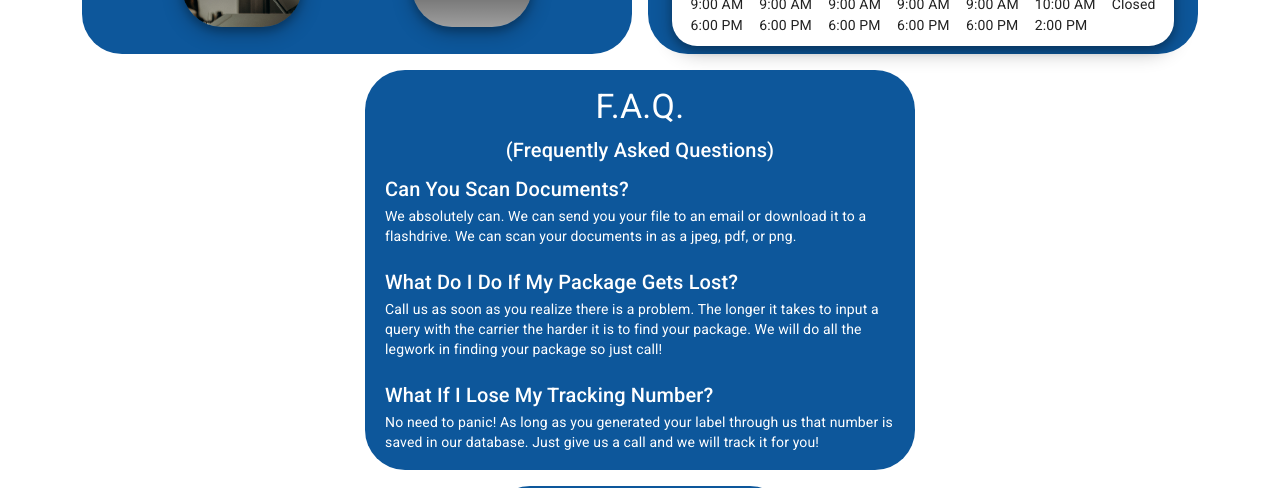
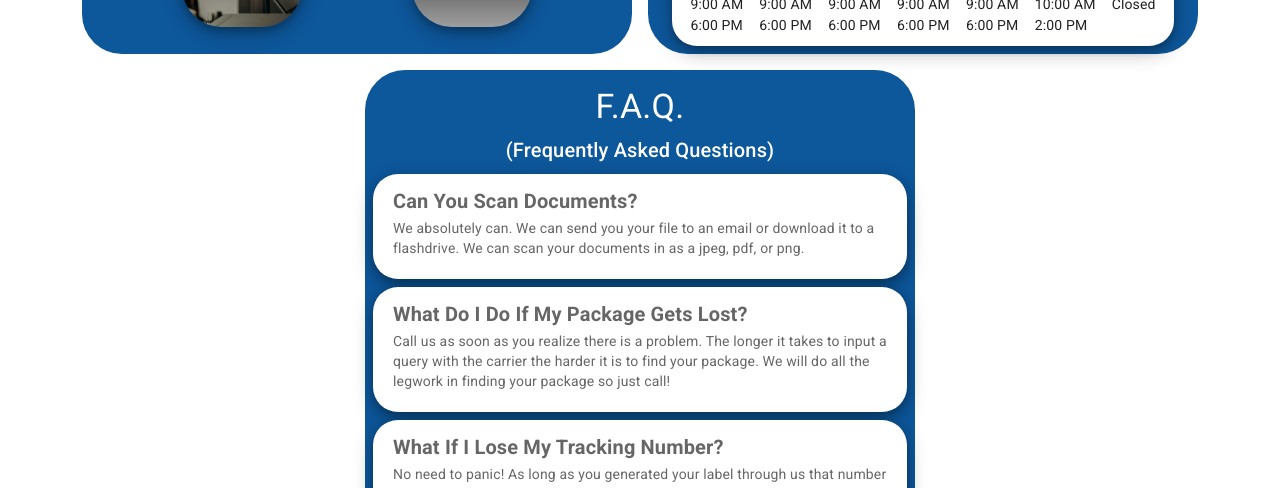
Before and after one commit to Mateo-Wallace/US-Postal-Printing, a React (Create React App) app in the folder client/: page / in a window 1280 px wide. Shown: the part 464-952 px from the top of the page. Built offline with nearby package versions, Linux system fonts and the light colour scheme; grey boxes are pictures that could not be loaded; what survey-core would draw is missing.

Commit message:
styled the FAQ section

```diff
--- a/client/src/pages/Home.js
+++ b/client/src/pages/Home.js
@@ -801,7 +801,7 @@ const Home = () => {
               margin: 1,
               alignSelf: "flex-end",
               width: { xs: 350, sm: 350, md: 550, lg: 550, xl: 550 },
-              height: { xs: 550, sm: 550, md: 400, lg: 400, xl: 400 },
+              height: { xs: 660, sm: 660, md: 480, lg: 480, xl: 480 },
               backgroundColor: "primary.dark",
               borderRadius: "40px",
             }}
@@ -820,12 +820,24 @@ const Home = () => {
             >
               (Frequently Asked Questions)
             </Typography>
+            <Card
+              sx={{
+                paddingTop: "10px",
+                paddingBottom: "1px",
+                fontSize: "14px",
+                margin: 1,
+                borderRadius: "25px",
+                boxShadow:
+                  "0 4px 8px 0 rgba(0, 0, 0, 0.2), 0 6px 20px 0 rgba(0, 0, 0, 0.29)",
+              }}
+            >
             <Typography
               sx={{
-                color: "white",
+                color: "text.secondary",
                 margin: "20px",
                 marginTop: "1px",
                 marginBottom: "1px",
+                fontWeight: 600,
               }}
               gutterBottom
               variant="h6"
@@ -835,18 +847,31 @@ const Home = () => {
             </Typography>
             <Typography
               variant="body2"
-              sx={{ color: "white", margin: "20px", marginTop: "1px" }}
+              sx={{ color: "text.secondary", margin: "20px", marginTop: "1px" }}
             >
               We absolutely can. We can send you your file to an email or
               download it to a flashdrive. We can scan your documents in as a
               jpeg, pdf, or png.
             </Typography>
+            </Card>
+            <Card
+              sx={{
+                paddingTop: "10px",
+                paddingBottom: "1px",
+                fontSize: "14px",
+                margin: 1,
+                borderRadius: "25px",
+                boxShadow:
+                  "0 4px 8px 0 rgba(0, 0, 0, 0.2), 0 6px 20px 0 rgba(0, 0, 0, 0.29)",
+              }}
+            >
             <Typography
               sx={{
-                color: "white",
+                color: "text.secondary",
                 margin: "20px",
                 marginTop: "1px",
                 marginBottom: "1px",
+                fontWeight: 600,
               }}
               gutterBottom
               variant="h6"
@@ -856,19 +881,32 @@ const Home = () => {
             </Typography>
             <Typography
               variant="body2"
-              sx={{ color: "white", margin: "20px", marginTop: "1px" }}
+              sx={{ color: "text.secondary", margin: "20px", marginTop: "1px" }}
             >
               Call us as soon as you realize there is a problem. The longer it
               takes to input a query with the carrier the harder it is to find
               your package. We will do all the legwork in finding your package
               so just call!
             </Typography>
+            </Card>
+            <Card
+              sx={{
+                paddingTop: "10px",
+                paddingBottom: "1px",
+                fontSize: "14px",
+                margin: 1,
+                borderRadius: "25px",
+                boxShadow:
+                  "0 4px 8px 0 rgba(0, 0, 0, 0.2), 0 6px 20px 0 rgba(0, 0, 0, 0.29)",
+              }}
+            >
             <Typography
               sx={{
-                color: "white",
+                color: "text.secondary",
                 margin: "20px",
                 marginTop: "1px",
                 marginBottom: "1px",
+                fontWeight: 600,
               }}
               gutterBottom
               variant="h6"
@@ -878,12 +916,13 @@ const Home = () => {
             </Typography>
             <Typography
               variant="body2"
-              sx={{ color: "white", margin: "20px", marginTop: "1px" }}
+              sx={{ color: "text.secondary", margin: "20px", marginTop: "1px" }}
             >
               No need to panic! As long as you generated your label through us
               that number is saved in our database. Just give us a call and we
               will track it for you!
             </Typography>
+            </Card>
           </Box>
         </Container>
       </div>
```
